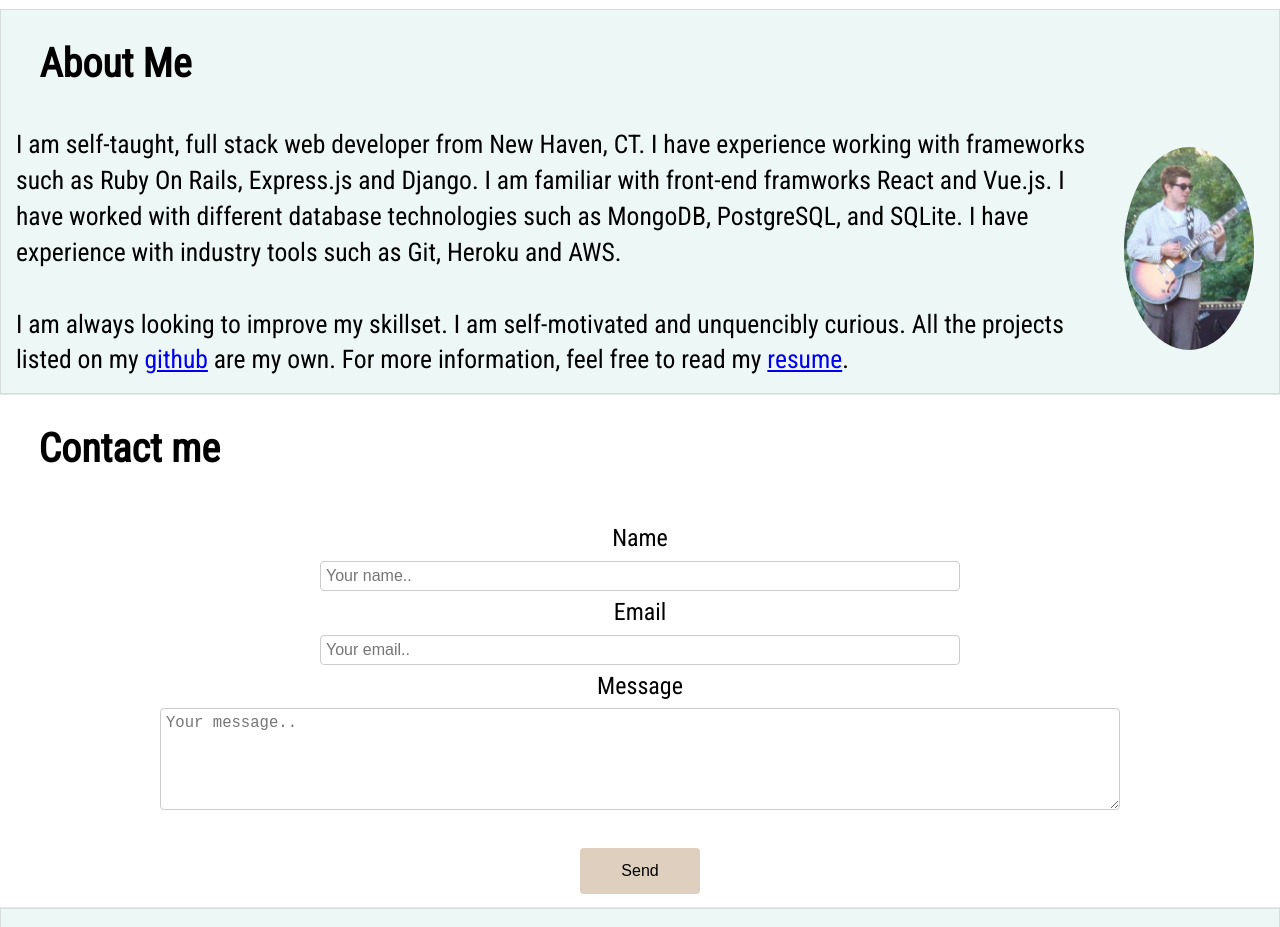
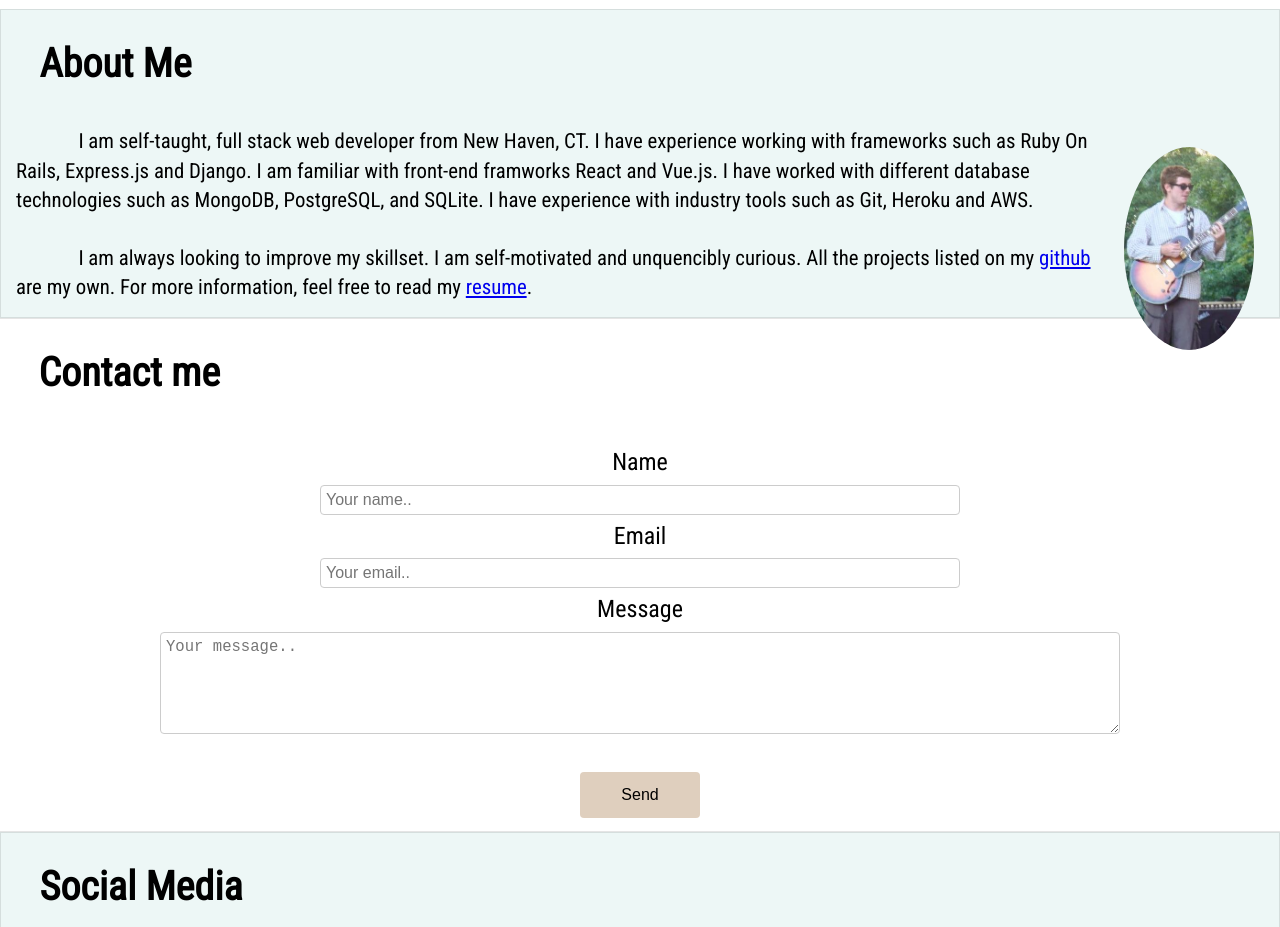
Before and after one commit to robbiesoho/mysite, a Vue app: page / in a window 1280 px wide. Shown: the part 2746-3673 px from the top of the page. Built offline with nearby package versions, Linux system fonts and the light colour scheme.

Commit message:
minor fixes

```diff
--- a/src/components/About.vue
+++ b/src/components/About.vue
@@ -50,7 +50,8 @@ export default {
 }
 #about-me-text {
   padding: 0 15px 15px 15px;
-  font-size: 1.6em;
+  font-size: 1.3em;
+  text-indent: 5%;
 }
 
 #robguitar {
--- a/src/components/Tech.vue
+++ b/src/components/Tech.vue
@@ -166,6 +166,7 @@ export default {
 
 .tech-card-title {
   font-size: 2em;
+
   padding: 15px;
   display: inline-block;
 }
```
